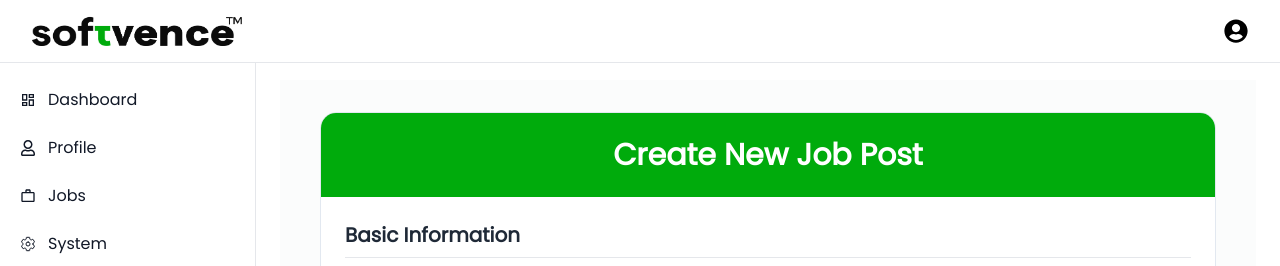
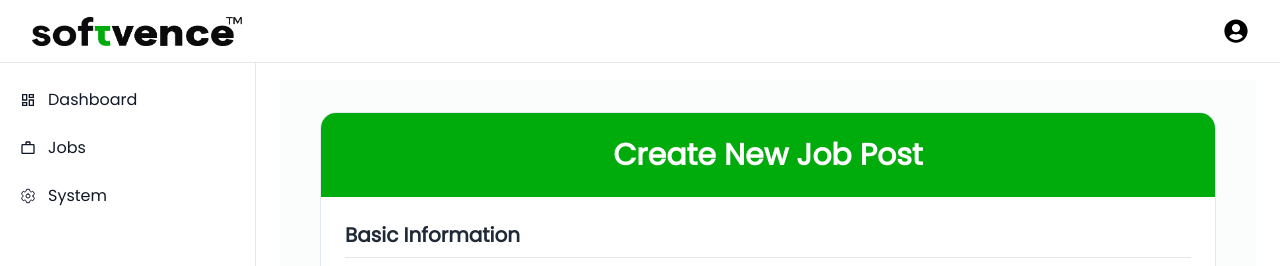
Before and after one commit to Rashad-Stack/job-portal-v2-dashboard, a React (Vite) app: page /jobs/create in a window 1280 px wide. Shown: the top 266 px of the page. Built offline with nearby package versions, Linux system fonts and the light colour scheme; sample sign-in values are in the browser's storage.

Commit message:
companyName required field modify

```diff
--- a/src/components/dashboard/DashboardSidebar.jsx
+++ b/src/components/dashboard/DashboardSidebar.jsx
@@ -43,16 +43,6 @@ function DashboardSidebar({ toggleSidebar }) {
             </Link>
           </li>
           <li>
-            <Link
-              to="/dashboard/profile"
-              className="flex items-center p-2 text-gray-900 rounded-lg dark:text-white hover:bg-gray-100 dark:hover:bg-gray-700 group"
-              onClick={handleOnClick}
-            >
-              <FaRegUser />
-              <span className="ms-3">Profile</span>
-            </Link>
-          </li>
-          <li>
             <button
               className="flex items-center w-full p-2 text-gray-900 rounded-lg dark:text-white hover:bg-gray-100 dark:hover:bg-gray-700 group"
               onClick={toggleJobs}
--- a/src/pages/Jobs/JobCreate.jsx
+++ b/src/pages/Jobs/JobCreate.jsx
@@ -58,7 +58,6 @@ const JobCreate = () => {
 
       const requiredFields = [
         "title",
-        "companyName",
         "numberOfHiring",
         "location",
         "jobType",
@@ -85,7 +84,13 @@ const JobCreate = () => {
         return;
       }
 
-      await createJob(formData);
+      // ⬇️ If companyName is empty, delete it from formData so that Prisma will use default
+      const dataToSend = { ...formData };
+      if (!dataToSend.companyName || dataToSend.companyName.trim() === "") {
+        delete dataToSend.companyName;
+      }
+
+      await createJob(dataToSend);
       navigate("/jobs/read");
     } catch (error) {
       console.error("Error creating job:", error);
@@ -146,7 +151,6 @@ const JobCreate = () => {
                     value={formData.companyName}
                     onChange={handleChange}
                     className="w-full p-2 border border-gray-300 rounded-lg focus:ring-2 focus:ring-[#00ab0c] focus:border-[#2d9134]"
-                    required
                     placeholder="Company Name"
                   />
                 </div>
--- a/src/pages/Jobs/JobEdit.jsx
+++ b/src/pages/Jobs/JobEdit.jsx
@@ -100,6 +100,11 @@ const JobEdit = () => {
         ...prev,
         appliedBy: value === "true",
       }));
+    } else if (name === "companyName") {
+      setFormData((prev) => ({
+        ...prev,
+        companyName: value.trimStart(), // <-- trimming start space when typing
+      }));
     } else if (type === "number") {
       setFormData((prev) => ({
         ...prev,
@@ -112,6 +117,7 @@ const JobEdit = () => {
       }));
     }
   };
+
   if (loading) {
     return <div className="text-center p-4">Loading...</div>;
   }
```
